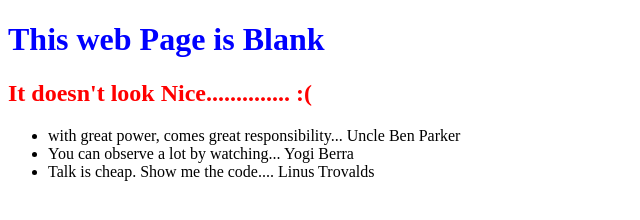
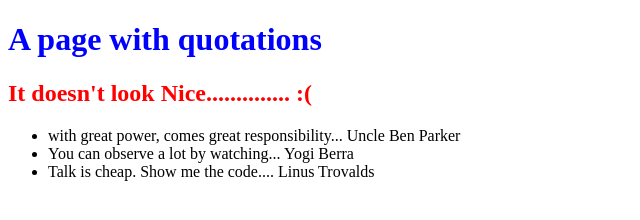
Before and after one commit to rkranjan2605/0main_openSAP, a plain HTML site: page index.html in a window 1280 px wide. Shown: the whole page, without its empty margins (0-640 px from the left). Drawn offline with Linux system fonts and the light colour scheme.

Commit message:
changed first header to "A page with quotations"

```diff
--- a/index.html
+++ b/index.html
@@ -6,7 +6,7 @@
 		<link href="styles.css" rel="stylesheet" type="text/css"/>
 	</head>
 	<body>
-		<h1>This web Page is Blank</h1>
+		<h1>A page with quotations</h1>
 		<h2>It doesn't look Nice..............  :(</h2>
 		<ul>
 			<li>with great power, comes great responsibility... Uncle Ben Parker</li>
```
